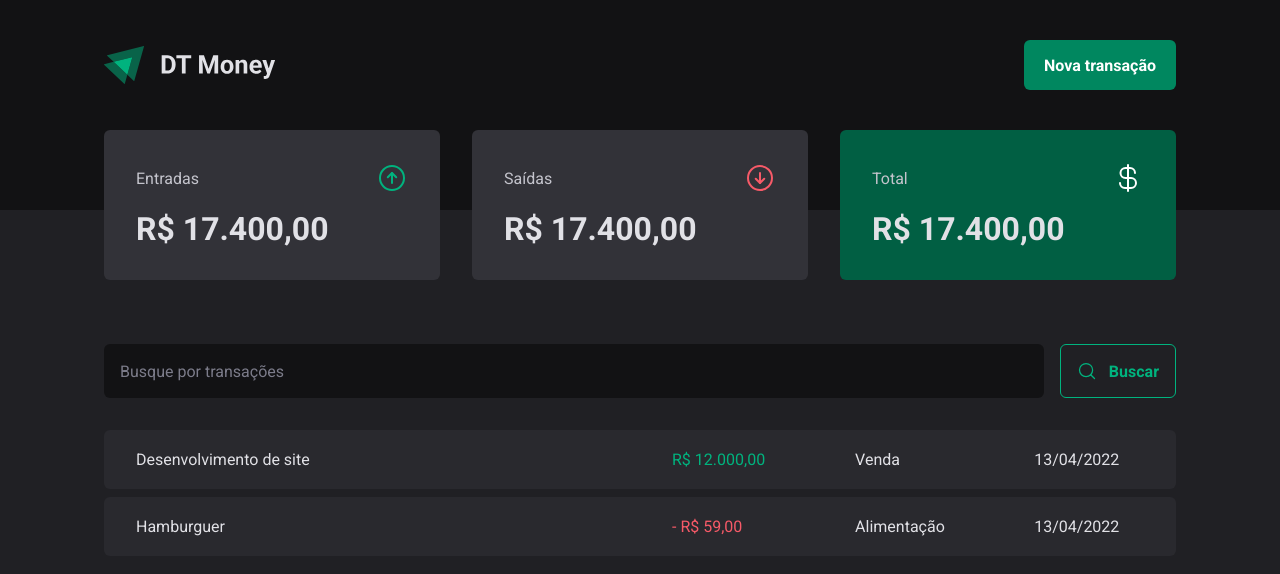
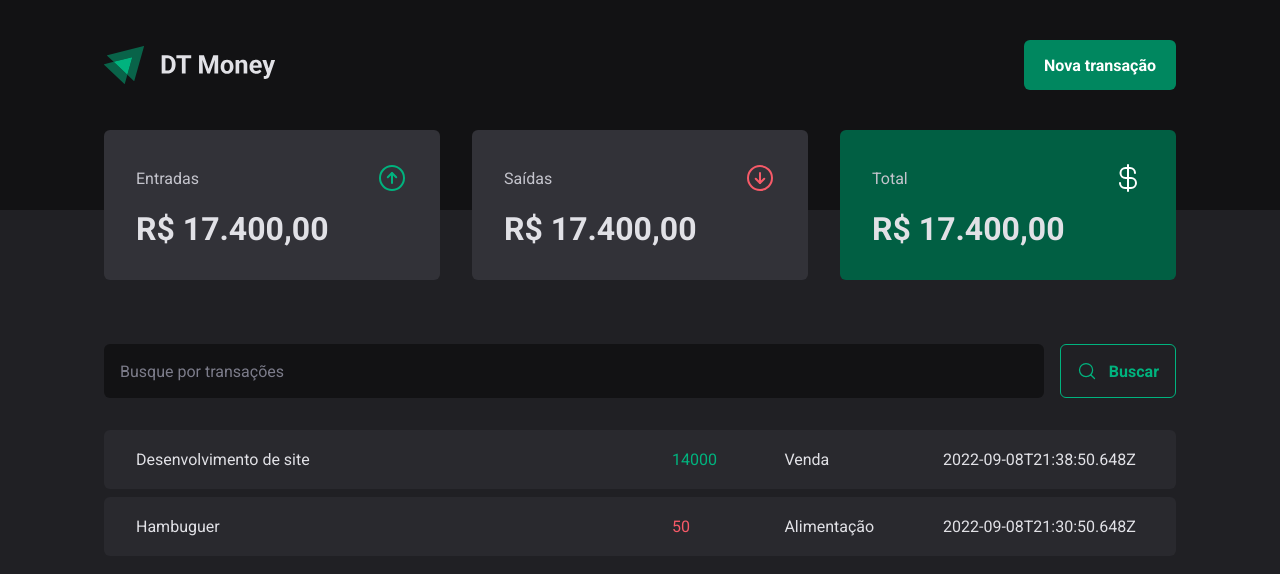
Before and after one commit to CesarNeo/ignite-v2-dt-money, a React (Vite) app: page / in a window 1280 px wide. Shown: the top 574 px of the page. Built offline with nearby package versions, Linux system fonts and the light colour scheme; data requests are answered from the project's data file.

Commit message:
feat: add transaction context

```diff
--- a/src/App.tsx
+++ b/src/App.tsx
@@ -1,4 +1,5 @@
 import { ThemeProvider } from 'styled-components'
+import { TransactionsProvider } from './contexts/TransactionsContext'
 import { Transactions } from './pages/Transactions'
 
 import { GlobalStyle } from './styles/global'
@@ -9,7 +10,9 @@
     <ThemeProvider theme={defaultTheme}>
       <GlobalStyle />
 
-      <Transactions />
+      <TransactionsProvider>
+        <Transactions />
+      </TransactionsProvider>
     </ThemeProvider>
   )
 }
--- a/src/components/Summary/index.tsx
+++ b/src/components/Summary/index.tsx
@@ -1,8 +1,11 @@
 import { ArrowCircleUp, ArrowCircleDown, CurrencyDollar } from 'phosphor-react'
+import { useTransactions } from '../../hooks/useTransactions'
 
 import { SummaryCard, SummaryContainer } from './styles'
 
 export function Summary() {
+  const { transactions } = useTransactions()
+
   return (
     <SummaryContainer>
       <SummaryCard>
--- /dev/null
+++ b/src/contexts/TransactionsContext.tsx
@@ -0,0 +1,41 @@
+import { createContext, ReactNode, useEffect, useState } from 'react'
+
+export type Transaction = {
+  id: number
+  description: string
+  type: 'income' | 'outcome'
+  price: number
+  category: string
+  createdAt: string
+}
+
+interface TransactionContextType {
+  transactions: Transaction[]
+}
+
+interface TransactionsProviderProps {
+  children: ReactNode
+}
+
+export const TransactionContext = createContext({} as TransactionContextType)
+
+export function TransactionsProvider({ children }: TransactionsProviderProps) {
+  const [transactions, setTransactions] = useState<Transaction[]>([])
+
+  async function loadTransactions() {
+    const response = await fetch('http://localhost:3000/transactions')
+    const data = await response.json()
+
+    setTransactions(data)
+  }
+
+  useEffect(() => {
+    loadTransactions()
+  }, [])
+
+  return (
+    <TransactionContext.Provider value={{ transactions }}>
+      {children}
+    </TransactionContext.Provider>
+  )
+}
--- /dev/null
+++ b/src/hooks/useTransactions.tsx
@@ -0,0 +1,5 @@
+import { useContext } from 'react'
+
+import { TransactionContext } from '../contexts/TransactionsContext'
+
+export const useTransactions = () => useContext(TransactionContext)
--- a/src/pages/Transactions/index.tsx
+++ b/src/pages/Transactions/index.tsx
@@ -1,6 +1,11 @@
+import { useEffect, useState } from 'react'
+
 import { Header } from '../../components/Header'
 import { Summary } from '../../components/Summary'
+import { Transaction } from '../../contexts/TransactionsContext'
+import { useTransactions } from '../../hooks/useTransactions'
 import { SearchForm } from './components/SearchForm'
+
 import {
   PriceHighLight,
   TransactionsContainer,
@@ -8,10 +13,11 @@
 } from './styles'
 
 export function Transactions() {
+  const { transactions } = useTransactions()
+
   return (
     <div>
       <Header />
-
       <Summary />
 
       <TransactionsContainer>
@@ -19,22 +25,18 @@
 
         <TransactionsTable>
           <tbody>
-            <tr>
-              <td width="50%">Desenvolvimento de site</td>
-              <td>
-                <PriceHighLight variant="income">R$ 12.000,00</PriceHighLight>
-              </td>
-              <td>Venda</td>
-              <td>13/04/2022</td>
-            </tr>
-            <tr>
-              <td width="50%">Hamburguer</td>
-              <td>
-                <PriceHighLight variant="outcome">- R$ 59,00</PriceHighLight>
-              </td>
-              <td>Alimentação</td>
-              <td>13/04/2022</td>
-            </tr>
+            {transactions.map((transaction) => (
+              <tr key={transaction.id}>
+                <td width="50%">{transaction.description}</td>
+                <td>
+                  <PriceHighLight variant={transaction.type}>
+                    {transaction.price}
+                  </PriceHighLight>
+                </td>
+                <td>{transaction.category}</td>
+                <td>{transaction.createdAt}</td>
+              </tr>
+            ))}
           </tbody>
         </TransactionsTable>
       </TransactionsContainer>
```
